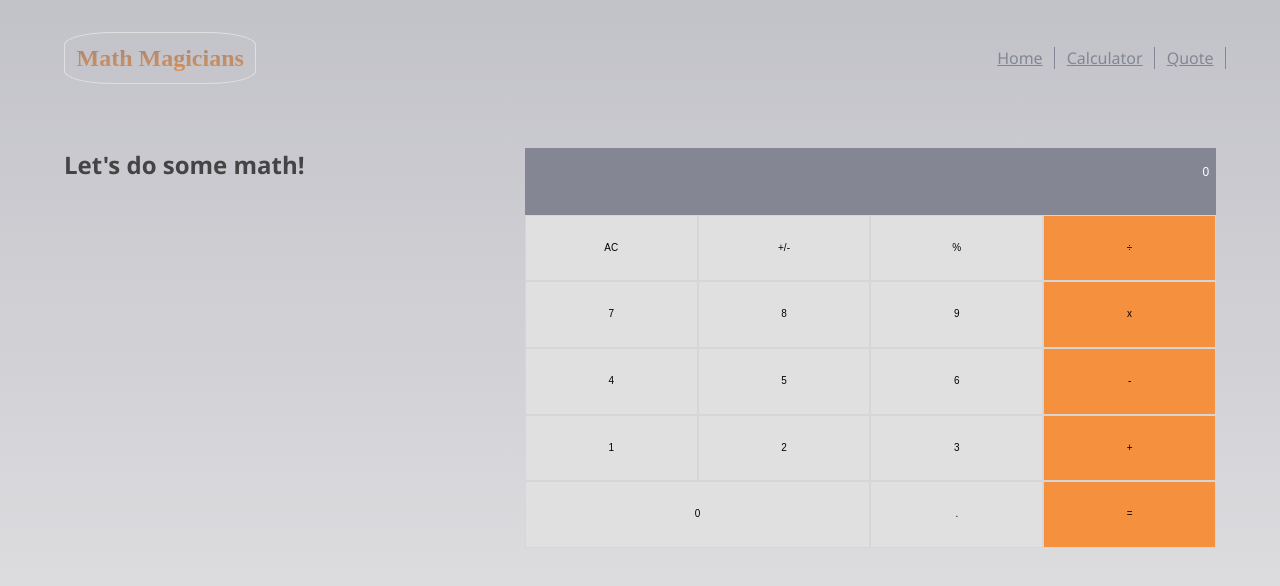
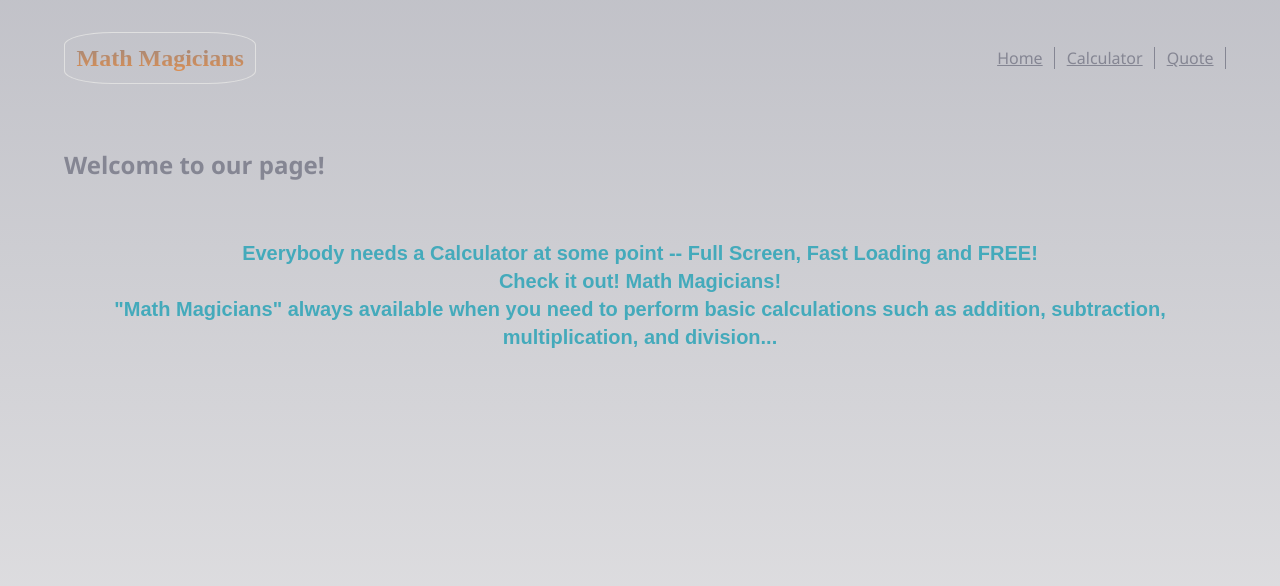
Before and after one commit to Taher-web-dev/Math-Magicians, a React (Create React App) app: page / in a window 1280 px wide. Shown: the top 586 px of the page. Built offline with nearby package versions, Linux system fonts and the light colour scheme; a web font is replaced by a local one.

Commit message:
style home page

```diff
--- a/src/App.js
+++ b/src/App.js
@@ -27,8 +27,8 @@ function App() {
          </ul>
         </nav>
         <Switch>
-          <Route path = "/">
-            <CalculatorDesign />
+          <Route exact path = "/">
+            <Homepage />
           </Route>
           <Route path = "/Calculator" >
             <CalculatorDesign />
--- a/src/components/Home.js
+++ b/src/components/Home.js
@@ -1,12 +1,19 @@
 import React from 'react';
 export const Homepage = () => {
     return(
-      <div>
-        <h2> Welcome to our page! </h2>
-        <p>
-           Everybody needs a Calculator at some point -- Full Screen, Fast Loading and FREE!
-           <span> Check it out! Math Magicians! </span>
-           "Math Magicians" always available when you need to erform basic calculations such as addition, subtraction, multiplication, and division
+      <div style = {{margin: '5%', width: '90%'}}>
+        <h2 style= {{fontFamily: '"Segoe UI", Arial, sans-serif', color: 'rgb(133, 134, 147)', marginBottom: '5%'}}> Welcome to our page! </h2>
+        <p style = {{
+          fontFamily: 'Montserrat,sans-serif',
+          textAlign:'center',
+          fontSize:'20px',
+          lineHeight: '1.4',
+          color: '#4ab',
+          fontWeight: 'bold',
+          }}>
+           Everybody needs a Calculator at some point -- Full Screen, Fast Loading and FREE!<br/>
+           <span> Check it out! Math Magicians! </span><br/>
+           "Math Magicians" always available when you need to perform basic calculations such as addition, subtraction, multiplication, and division...
         </p>
       </div>
     );
--- a/src/components/style.css
+++ b/src/components/style.css
@@ -81,5 +81,5 @@
 
 h2{
   font-family: "Segoe UI", Arial, sans-serif;
-  color: #444;
+  color: rgba(134, 128, 128, 0.8);
 }
```
